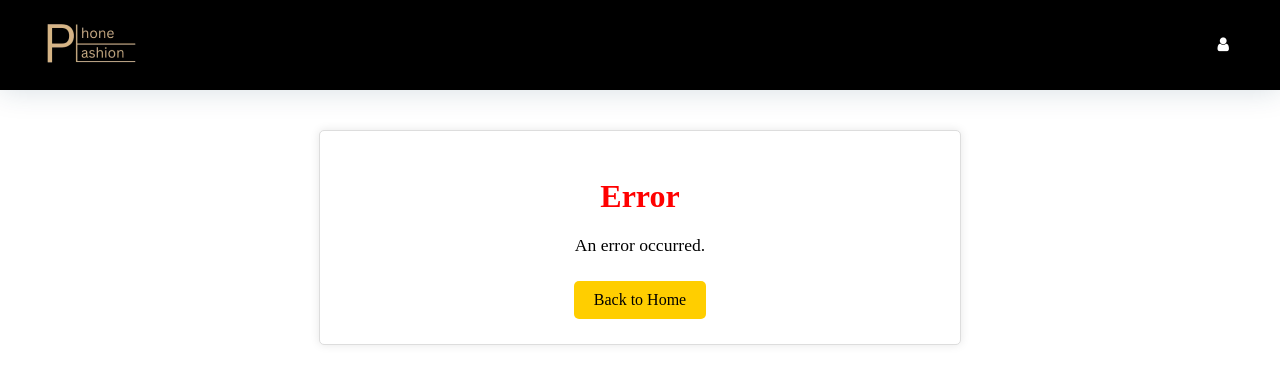
After one commit to MeetAmin03/Group11_MobileCases_Php_Project, a PHP site: page /error_page.php in a window 1280 px wide. The commit adds this page. Shown: the top 384 px of the page. Run offline with PHP 8.4, Linux system fonts and the light colour scheme.

Commit message:
Error Handling Done
Implemented error handling in view order, product details, edit products from admin and edit address pages.

```diff
--- a/edit_address.php
+++ b/edit_address.php
@@ -32,7 +32,8 @@ $addresses = new Addresses($db);
 
 // Check if the address ID is provided
 if (!isset($_GET['address_id'])) {
-    header("Location: addresses.php");
+    $error_message = urlencode("Please provide an Address ID");
+    header("Location: error_page.php?message=$error_message");
     exit();
 }
 
@@ -43,7 +44,8 @@ $addresses->address_id = $address_id;
 $address = $addresses->readOne();
 
 if (!$address) {
-    header("Location: addresses.php");
+    $error_message = urlencode("Please provide a valid Address ID");
+    header("Location: error_page.php?message=$error_message");
     exit();
 }
 
--- /dev/null
+++ b/error_page.php
@@ -0,0 +1,35 @@
+<?php
+session_start();
+
+$message = isset($_GET['message']) ? htmlspecialchars($_GET['message'], ENT_QUOTES, 'UTF-8') : 'An error occurred.';
+
+?>
+<!DOCTYPE html>
+<html lang="en">
+
+<head>
+    <meta charset="UTF-8">
+    <meta name="viewport" content="width=device-width, initial-scale=1.0">
+    <link rel="stylesheet" href="https://cdnjs.cloudflare.com/ajax/libs/font-awesome/4.7.0/css/font-awesome.min.css">
+    <title>Error Page</title>
+    <link rel="stylesheet" href="src/css/thankyou.css">
+    <link rel="stylesheet" href="src/css/styles.css">
+</head>
+
+<body>
+    <?php include 'navbar.php'; ?>
+
+    <section class="thank-you-section">
+        <div class="thank-you-card">
+        <h1 style="color: red;">Error</h1>
+        <p><?php echo $message; ?></p>
+        <div class="thank-you-actions">
+                <a href="index.php" class="btn">Back to Home</a>
+            </div>
+        </div>
+    </section>
+
+
+</body>
+
+</html>
--- a/view_order.php
+++ b/view_order.php
@@ -39,8 +39,9 @@ $order_id = isset($_GET['order_id']) ? $_GET['order_id'] : 0;
 $order->order_id = $order_id;
 $order->readOne();
 
-if (!$order->order_id) {
-    echo "Order not found.";
+if (!$order->order_number) {
+    $error_message = urlencode("Order Not Found");
+    header("Location: error_page.php?message=$error_message");
     exit();
 }
 
```
Also changed, not shown: edit_product_admin.php (+4 -3 lines), product_detail.php (+7 -0 lines).
